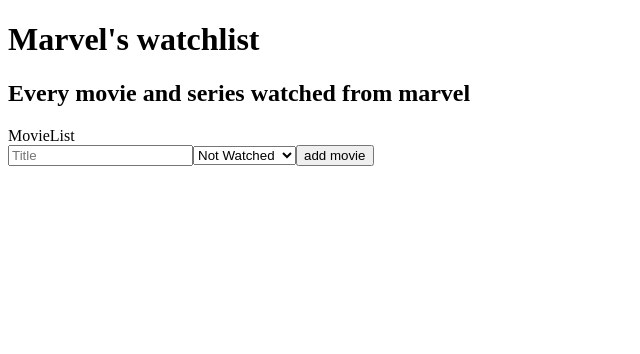
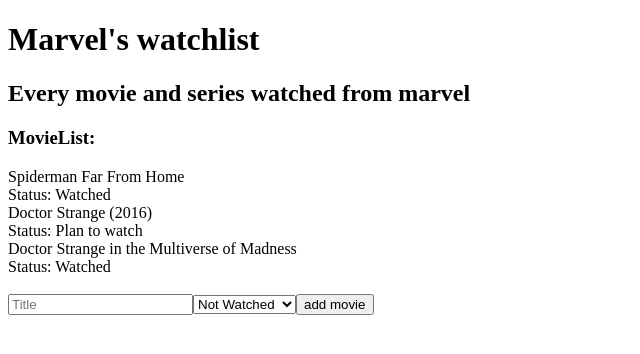
Before and after one commit to MatheusPese/Learning-React, a React (Vite) app in the folder First Project/: page / in a window 1280 px wide. Shown: the top 354 px of the page, without its empty margins (0-640 px from the left). Built offline with nearby package versions, Linux system fonts and the light colour scheme.

Commit message:
implemented movielist with placeholder data

```diff
--- a/First Project/src/MovieList.tsx
+++ b/First Project/src/MovieList.tsx
@@ -1,9 +1,39 @@
 import React, { Component } from 'react'
+
+type MovieProps = {movie_index:number}
+let movies = [{
+    id:0,
+    title:"Spiderman Far From Home",
+    status:"Watched"
+},
+{
+    id:1,
+    title:"Doctor Strange (2016)",
+    status:"Plan to watch"
+},
+{
+    id:2,
+    title:"Doctor Strange in the Multiverse of Madness",
+    status:"Watched"
+}
+]
+const Movies = (props:MovieProps) => {
+
+    return <div className='movie'>
+    <div title={movies[props.movie_index].title}>{movies[props.movie_index].title}</div>
+    <div >Status: {movies[props.movie_index].status}</div>
+    </div>
+}
 
 const MovieList = () =>{
     return (
-        <div>MovieList</div>
-
+        <>
+        <h3>MovieList:</h3>
+        <div className="movieList">
+        {movies.map((movie) => <Movies movie_index={movie.id} />)}
+        </div>
+        <br/>
+        </>
       )
 }
 
```
